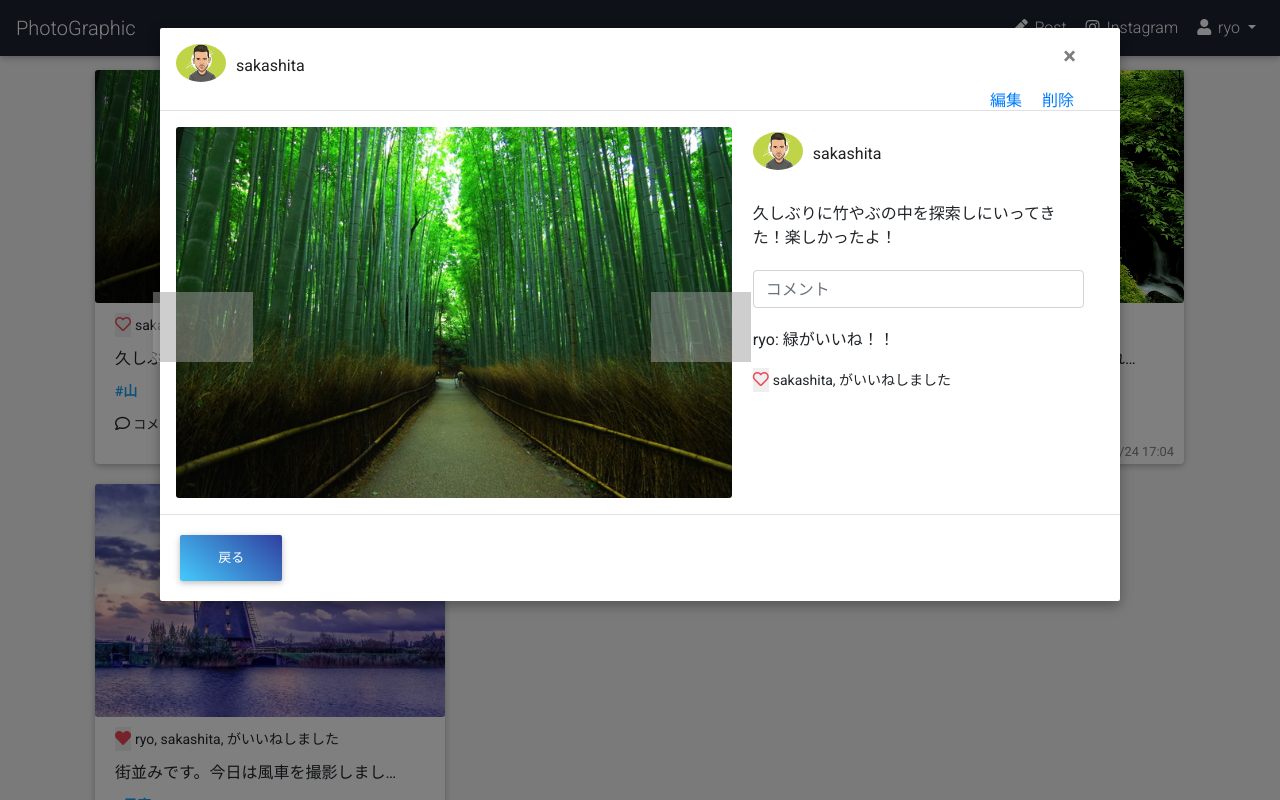
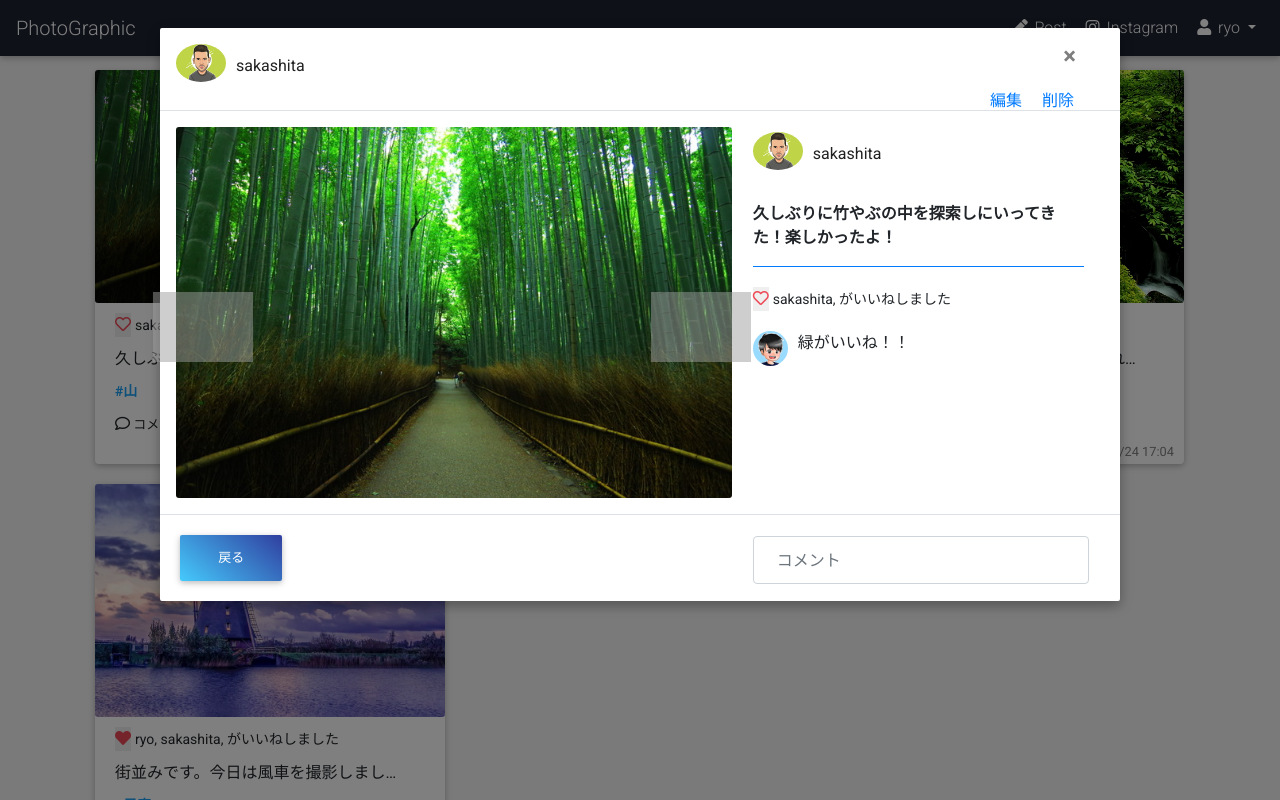
Before and after one commit to ikenoue-ryo/django_postapp, a Django app: page / in a window 1280 px wide, after a click on "いいね！". Run offline with Django 3.2, Linux system fonts and the light colour scheme; a user stored in the database is signed in; data comes from the database, SQL or seed files in the repository; both versions use the stored data as it was after the commit; some libraries are stand-ins or nearby versions; grey boxes are pictures that could not be loaded.

Commit message:
postDetailのデザイン調整

```diff
--- a/postapp/static/postapp/index.css
+++ b/postapp/static/postapp/index.css
@@ -190,6 +190,11 @@ body{
 
   .post_text{
     margin: 20px;
+    border-bottom: 1px solid #007bff;
+  }
+
+  .post_text p{
+    font-weight: 600;
   }
 
   .user_set{
@@ -264,6 +269,29 @@ body{
     margin: 20px 0 10px;
   }
 
+  .comments img{
+    width: 35px;
+    border-radius: 40px;
+  }
+
+  p.comment{
+    white-space: nowrap;
+    overflow: hidden;
+    padding: 0 0 0 10px;
+    text-overflow: ellipsis;
+  }
+
+  form.comment{
+    position: absolute;
+    bottom: -70px;
+    width: 35%;
+    height: 48px;
+  }
+
+  .form-control{
+    padding: 23px;
+  }
+
   .carousel-control-prev-icon{
     position: relative;
     top: 200px;
--- a/postapp/templatetags/custom_filter.py
+++ b/postapp/templatetags/custom_filter.py
@@ -28,6 +28,6 @@ def get_comment_list(comment_list, key):
     text = ""
     if key in comment_list:
         for comment in comment_list[key]:
-            text += f"{comment.author.profname}: {comment.text}<br>"
-
+            text += mark_safe(f"<p><img src=\"media/{comment.author.icon}\"></p>")
+            text += mark_safe(f"<p class=\"comment\">{comment.text}</p>")
     return mark_safe(text)
--- a/templates/postapp/index.html
+++ b/templates/postapp/index.html
@@ -121,17 +121,19 @@
                                         <p>{{ post.text }}</p>
                                     </div>
                                     <div class="post_comment">
+                                        <div class="like_list_{{post.id}}"><!--Ajax追加文-->
+                                            {{ post|is_like:user }}<!--ハート-->
+                                            <span class="like_text">{{ like_list|get_likes:post.id }}</span><!--profnameがいいねしました-->
+                                        </div>
+                                        <!--Ajax新規追加文-->
+                                        <div class="comment_list_{{post.id}} comments">
+                                            <!--既存コメント-->
+                                            <p>{{ comment_list|get_comment_list:post.id }}</p>
+                                        </div>
                                         <form class="comment" id="{{ post.id }}">
                                             {% csrf_token %}
                                             <input class="form-control comment" name="comment" type="text" placeholder="コメント">
                                         </form>
-                                        <div class="comment_list_{{post.id}} comments"><!--Ajax新規追加文-->
-                                            <p>{{ comment_list|get_comment_list:post.id }}</p><!--既存コメント-->
-                                        </div>
-                                        <div class="like_list_{{post.id}}"><!--Ajax追加文-->
-                                            {{ post|is_like:user }}<!--ハート-->
-                                            <span class="like_text">{{ like_list|get_likes:post.id }}</span><!--profnameがいいねしました-->
-                                        </div>
                                     </div>
                                 </div>
                             </div>
```
Also changed, not shown: README.md, db.sqlite3.
